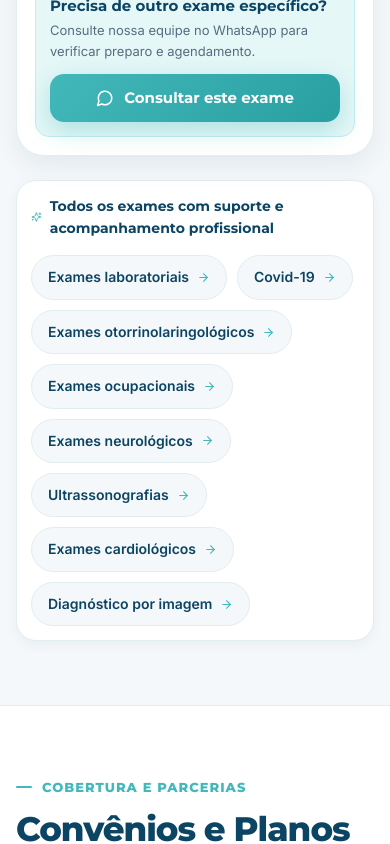
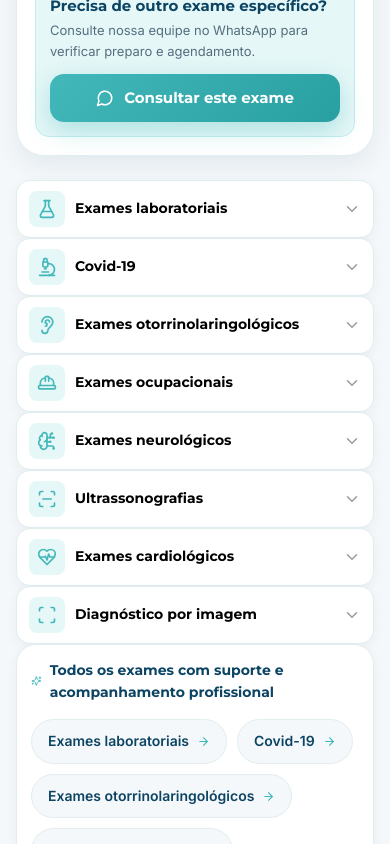
Before and after one commit to Karenfernandes20/nucleo-saude-mais, a Next.js app: page / in a window 390 px wide. Shown: the part 7472-8316 px from the top of the page. Built offline with nearby package versions, Linux system fonts and the light colour scheme.

Commit message:
feat: expand exam details inline on mobile

```diff
--- a/src/components/exams.tsx
+++ b/src/components/exams.tsx
@@ -1,7 +1,6 @@
 'use client';
 
 import React, { useState } from 'react';
-import Image from 'next/image';
 import {
   FlaskConical,
   HeartPulse,
@@ -14,12 +13,12 @@ import {
   Clock,
   CheckCircle2,
   ArrowRight,
+  ChevronDown,
   MessageCircle,
   LucideIcon,
   Sparkles,
 } from 'lucide-react';
 import { examCategories, clinic } from '@/data/clinic';
-import BrandCross from './brand-cross';
 
 const examIconMap: Record<string, LucideIcon> = {
   'flask-conical': FlaskConical,
@@ -32,15 +31,63 @@ const examIconMap: Record<string, LucideIcon> = {
   microscope: Microscope,
 };
 
+function ExamDetails({ category }: { category: (typeof examCategories)[number] }) {
+  const selectedCategory = category;
+  const IconSelected = examIconMap[category.icon] || FlaskConical;
+  const whatsappHref = `https://wa.me/${clinic.whatsappNumber}?text=${encodeURIComponent(
+    `Olá! Gostaria de consultar a disponibilidade do exame de ${category.name} no Núcleo de Saúde Mais.`
+  )}`;
+  return (
+    <div className="exam-showcase-panel">
+            <div className="showcase-header">
+              <div className="showcase-icon-large">
+                <IconSelected size={32} className="text-teal" />
+              </div>
+              <div>
+                <span className="showcase-tag">Categoria em Destaque</span>
+                <h3 className="showcase-title">{selectedCategory.name}</h3>
+              </div>
+            </div>
+
+            <p className="showcase-description">{selectedCategory.description}</p>
+
+            <div className="showcase-highlights-box">
+              <h4 className="showcase-box-title">Diferenciais do procedimento:</h4>
+              <ul className="showcase-list">
+                {selectedCategory.highlights.map((item, idx) => (
+                  <li key={idx} className="showcase-list-item">
+                    <CheckCircle2 size={18} className="text-teal flex-shrink-0" />
+                    <span>{item}</span>
+                  </li>
+                ))}
+              </ul>
+            </div>
+
+            {/* Note & WhatsApp Query CTA */}
+            <div className="showcase-action-card">
+              <div className="showcase-action-info">
+                <strong>Precisa de outro exame específico?</strong>
+                <p>Consulte nossa equipe no WhatsApp para verificar preparo e agendamento.</p>
+              </div>
+
+              <a
+                href={whatsappHref}
+                target="_blank"
+                rel="noopener noreferrer"
+                className="btn btn-teal btn-md"
+              >
+                <MessageCircle size={18} />
+                <span>Consultar este exame</span>
+              </a>
+            </div>
+          </div>
+  );
+}
+
 export default function Exams() {
   const [activeCategory, setActiveCategory] = useState<number>(0);
 
-  const selectedCategory = examCategories[activeCategory];
-  const IconSelected = examIconMap[selectedCategory.icon] || FlaskConical;
-
-  const whatsappHref = `https://wa.me/${clinic.whatsappNumber}?text=${encodeURIComponent(
-    `Olá! Gostaria de consultar a disponibilidade do exame de ${selectedCategory.name} no Núcleo de Saúde Mais.`
-  )}`;
+  const [expandedMobile, setExpandedMobile] = useState<number | null>(null);
 
   return (
     <section id="exames" className="section exams-section">
@@ -100,49 +147,33 @@ export default function Exams() {
           </div>
 
           {/* Right: Active Category Showcase Panel */}
-          <div className="exam-showcase-panel">
-            <div className="showcase-header">
-              <div className="showcase-icon-large">
-                <IconSelected size={32} className="text-teal" />
+          <ExamDetails category={examCategories[activeCategory]} />
+        </div>
+
+        <div className="exams-mobile-accordion">
+          {examCategories.map((category, index) => {
+            const IconComp = examIconMap[category.icon] || FlaskConical;
+            const expanded = expandedMobile === index;
+            return (
+              <div className="exam-accordion-item" key={category.name}>
+                <button
+                  type="button"
+                  id={`exam-mobile-button-${index}`}
+                  aria-expanded={expanded}
+                  aria-controls={`exam-mobile-panel-${index}`}
+                  className={`exam-tab-btn ${expanded ? 'exam-tab-btn-active' : ''}`}
+                  onClick={() => setExpandedMobile(previous => previous === index ? null : index)}
+                >
+                  <div className="exam-tab-icon"><IconComp size={20} /></div>
+                  <div className="exam-tab-text"><strong>{category.name}</strong></div>
+                  <ChevronDown size={18} className="exam-tab-arrow" />
+                </button>
+                <div id={`exam-mobile-panel-${index}`} role="region" aria-labelledby={`exam-mobile-button-${index}`} hidden={!expanded}>
+                  {expanded && <ExamDetails category={category} />}
+                </div>
               </div>
-              <div>
-                <span className="showcase-tag">Categoria em Destaque</span>
-                <h3 className="showcase-title">{selectedCategory.name}</h3>
-              </div>
-            </div>
-
-            <p className="showcase-description">{selectedCategory.description}</p>
-
-            <div className="showcase-highlights-box">
-              <h4 className="showcase-box-title">Diferenciais do procedimento:</h4>
-              <ul className="showcase-list">
-                {selectedCategory.highlights.map((item, idx) => (
-                  <li key={idx} className="showcase-list-item">
-                    <CheckCircle2 size={18} className="text-teal flex-shrink-0" />
-                    <span>{item}</span>
-                  </li>
-                ))}
-              </ul>
-            </div>
-
-            {/* Note & WhatsApp Query CTA */}
-            <div className="showcase-action-card">
-              <div className="showcase-action-info">
-                <strong>Precisa de outro exame específico?</strong>
-                <p>Consulte nossa equipe no WhatsApp para verificar preparo e agendamento.</p>
-              </div>
-
-              <a
-                href={whatsappHref}
-                target="_blank"
-                rel="noopener noreferrer"
-                className="btn btn-teal btn-md"
-              >
-                <MessageCircle size={18} />
-                <span>Consultar este exame</span>
-              </a>
-            </div>
-          </div>
+            );
+          })}
         </div>
 
         {/* Fast Grid Overview for Mobile & Scanning */}
```
